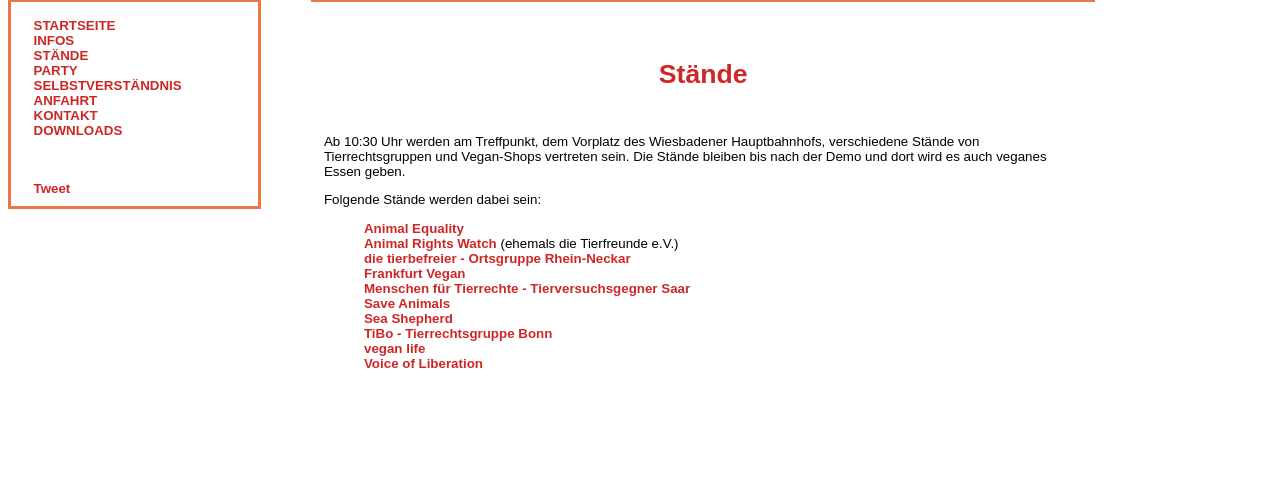
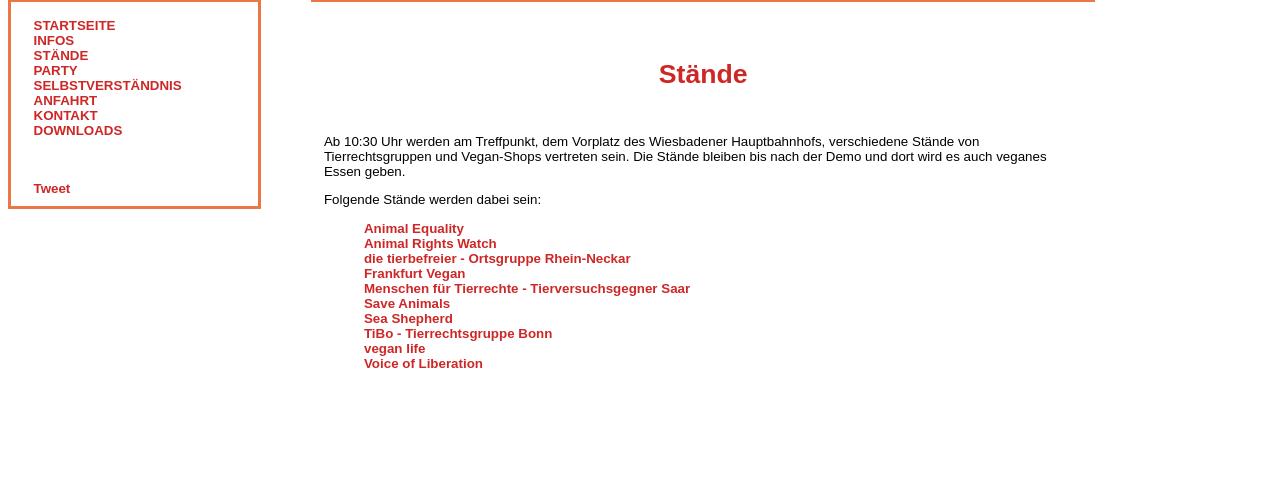
Before and after one commit to leSheep/demoSite, a PHP site: page /staende.php in a window 1280 px wide. Shown: the part 371-862 px from the top of the page. Run offline with PHP 8.4, Linux system fonts and the light colour scheme; some libraries are stand-ins or nearby versions; grey boxes are pictures that could not be loaded.

Commit message:
Animal Rights Watch

```diff
--- a/staende.php
+++ b/staende.php
@@ -12,7 +12,7 @@ if(!isset($selectedSite)) {
 <p> Folgende Stände werden dabei sein: </p>
 <ul>
 <li> <a href="http://www.animalequality.de/"> Animal Equality </a> </li>
-<li> <a href="http://www.ariwa.org/"> Animal Rights Watch </a> (ehemals die Tierfreunde e.V.) </li>
+<li> <a href="http://www.ariwa.org/"> Animal Rights Watch </a> </li>
 <li> <a href="http://www.tierbefreier.de"> die tierbefreier - Ortsgruppe Rhein-Neckar</a> </li>
 <li> <a href="http://www.frankfurt-vegan.de/"> Frankfurt Vegan </a> </li>
 <li> <a href="http://www.tvg-saar-vegan.de/"> Menschen für Tierrechte - Tierversuchsgegner Saar </a> </li>
```
